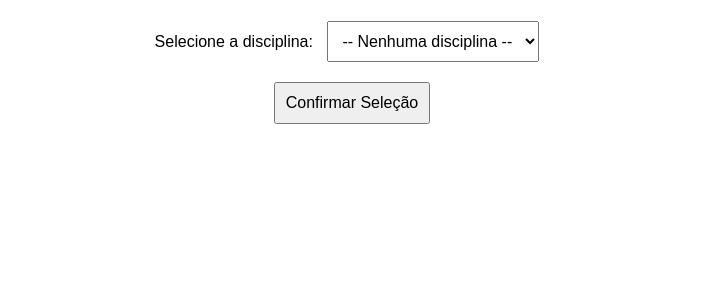
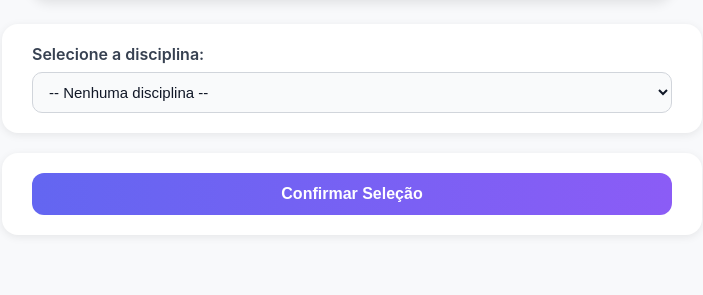
Before and after one commit to guihermeguido/SimonFacial, a Django app: page / in a window 1280 px wide. Shown: the part 605-900 px from the top of the page, without its empty margins (288-991 px from the left). Before the commit the page ends 729 px from the top, so only its background shows below. Run offline with Django 5.2, Linux system fonts and the light colour scheme.

Commit message:
Style page

```diff
--- a/simonfacial/reconhecimento/templates/reconhecimento/index.html
+++ b/simonfacial/reconhecimento/templates/reconhecimento/index.html
@@ -4,9 +4,94 @@
     <meta charset="UTF-8">
     <title>Reconhecimento Facial</title>
     <style>
-        body { font-family: Arial, sans-serif; text-align: center; padding: 20px; }
-        video, img { border: 2px solid #333; margin-bottom: 20px; }
-        select, button { padding: 10px; margin: 10px; font-size: 16px; }
+        /* ====== ESTILO GERAL ====== */
+        body {
+            font-family: "Inter", Arial, sans-serif;
+            background-color: #f8f9fb;
+            color: #1f2937;
+            display: flex;
+            flex-direction: column;
+            align-items: center;
+            padding: 40px;
+            margin: 0;
+        }
+
+        h1 {
+            font-size: 1.8rem;
+            font-weight: 700;
+            color: #111827;
+            margin-bottom: 30px;
+        }
+
+        /* ====== IMAGEM DE VÍDEO ====== */
+        img {
+            border-radius: 16px;
+            box-shadow: 0 4px 12px rgba(0,0,0,0.1);
+            width: 640px;
+            height: 480px;
+            object-fit: cover;
+            margin-bottom: 25px;
+            border: none;
+        }
+
+        /* ====== CONTAINERS ====== */
+        div {
+            background: white;
+            border-radius: 16px;
+            padding: 20px 30px;
+            box-shadow: 0 2px 8px rgba(0,0,0,0.08);
+            margin-bottom: 20px;
+            width: 640px;
+            text-align: left;
+        }
+
+        label {
+            font-weight: 600;
+            color: #374151;
+            display: block;
+            margin-bottom: 8px;
+        }
+
+        /* ====== DROPDOWN ====== */
+        select {
+            width: 100%;
+            padding: 10px 12px;
+            border: 1px solid #d1d5db;
+            border-radius: 10px;
+            background-color: #f9fafb;
+            font-size: 15px;
+            color: #111827;
+            outline: none;
+            transition: 0.2s;
+        }
+
+        select:focus {
+            border-color: #7b61ff;
+            box-shadow: 0 0 0 3px rgba(123,97,255,0.2);
+        }
+
+        /* ====== BOTÃO CONFIRMAR ====== */
+        button {
+            background: linear-gradient(90deg, #6366f1, #8b5cf6);
+            border: none;
+            color: white;
+            font-weight: 600;
+            padding: 12px 24px;
+            border-radius: 12px;
+            cursor: pointer;
+            font-size: 16px;
+            transition: background 0.3s ease, transform 0.2s ease;
+            width: 100%;
+        }
+
+        button:hover {
+            background: linear-gradient(90deg, #4f46e5, #7c3aed);
+            transform: scale(1.02);
+        }
+
+        button:active {
+            transform: scale(0.98);
+        }
     </style>
 </head>
 <body>
@@ -29,11 +114,10 @@
     </div>
 
     <script>
-        let currentUid = null;  // Último usuário identificado
+        let currentUid = null;
         const dropdown = document.getElementById("disciplinas");
         const confirmarBtn = document.getElementById("confirmarBtn");
 
-        // 🔹 Atualiza lista de disciplinas periodicamente
         setInterval(async () => {
             try {
                 const resp = await fetch("{% url 'get_disciplines' %}");
@@ -41,11 +125,7 @@
 
                 if (data.uid) {
                     currentUid = data.uid;
-
-                    // Limpa dropdown
                     dropdown.innerHTML = '<option value="">-- Selecione --</option>';
-
-                    // Preenche disciplinas
                     data.disciplinas.forEach(d => {
                         const opt = document.createElement("option");
                         opt.value = d.disciplinaId;
@@ -56,9 +136,8 @@
             } catch (err) {
                 console.error("Erro ao buscar disciplinas:", err);
             }
-        }, 10000); // a cada 10 segundos
+        }, 10000);
 
-        // 🔹 Botão confirmar seleção
         confirmarBtn.addEventListener("click", async () => {
             if (!currentUid) {
                 alert("Nenhum usuário identificado!");
```
